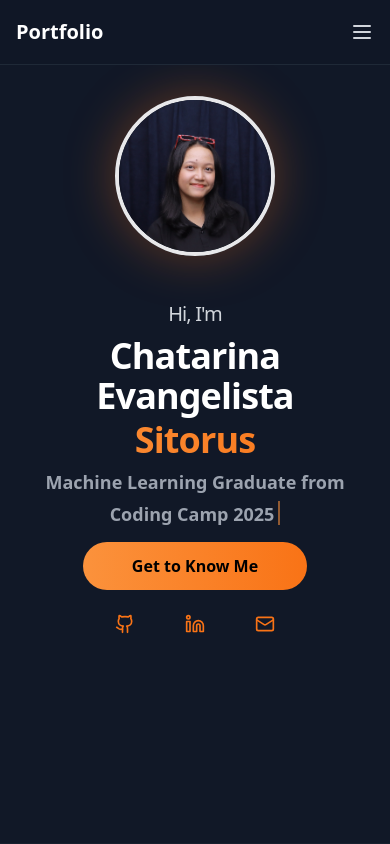
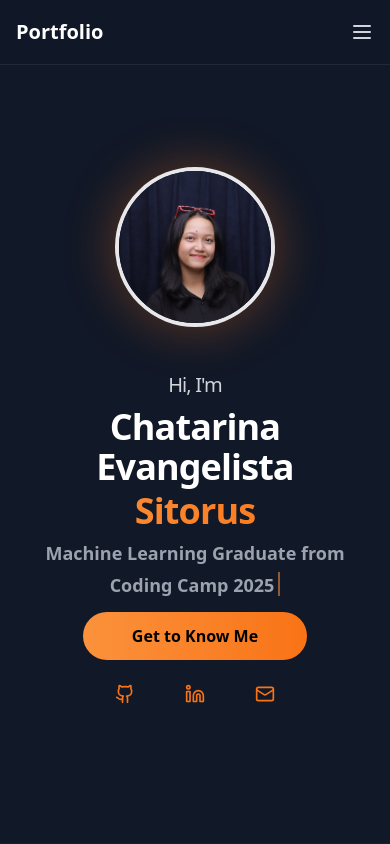
Before and after one commit to Chatarinaeva/portfolio-chatarinaeva, a React (Vite) app: page / in a window 390 px wide. Shown: the top 844 px of the page. Built offline with nearby package versions, Linux system fonts and the light colour scheme.

Commit message:
Change Hero Section height to responsive
Updated the section height from a fixed value to a responsive value using 'min-h-[100svh]' and adjusted padding.

```diff
--- a/src/App.tsx
+++ b/src/App.tsx
@@ -142,7 +142,7 @@ function App() {
       </nav>
 
       {/* Hero Section */}
-      <section className="h-auto min-h-screen pt-24 pb-10 sm:pt-16 flex items-start md:items-center px-4 sm:px-6 lg:px-16 bg-gray-900 relative overflow-hidden border-b border-gray-800/50">
+      <section className="h-auto min-h-[100svh] pt-24 pb-14 sm:pt-16 sm:pb-10 flex items-center px-4 sm:px-6 lg:px-16 bg-gray-900 relative overflow-hidden border-b border-gray-800/50">
         <div className="hidden md:block absolute right-0 top-1/2 -translate-y-1/2 w-[90%] h-[140%] bg-[radial-gradient(circle_at_right,_var(--tw-gradient-stops))] from-orange-500/85 via-gray-900/95 to-transparent opacity-90 pointer-events-none" />
 
         <div className="max-w-6xl mx-auto flex flex-col md:flex-row items-center md:items-center gap-7 md:gap-12 w-full md:pl-12 relative z-10">
```
